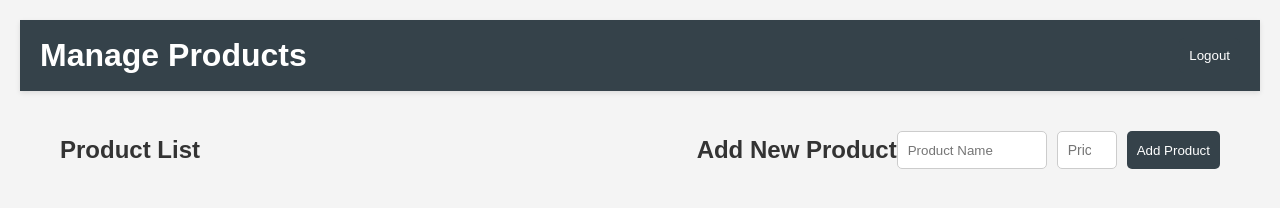
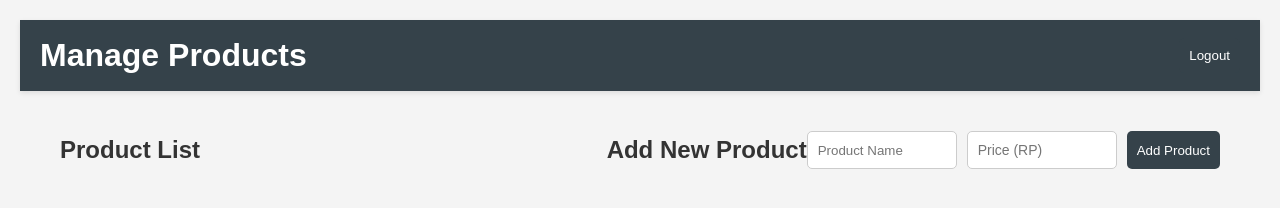
Before and after one commit to hexagon66613/Warung-Agen, a website: page manage-products.html in a window 1280 px wide. Drawn offline with Linux system fonts and the light colour scheme; no server answers.

Commit message:
Update manage-products.html

```diff
--- a/manage-products.html
+++ b/manage-products.html
@@ -48,8 +48,8 @@
             margin-right: 10px;
             border: 1px solid #ccc;
             border-radius: 5px;
-            flex: 1;
-            max-width: 150px; /* Limit width */
+            width: 150px; /* Fixed width */
+            max-width: 100%; /* Responsive */
         }
         button {
             padding: 10px;
```
